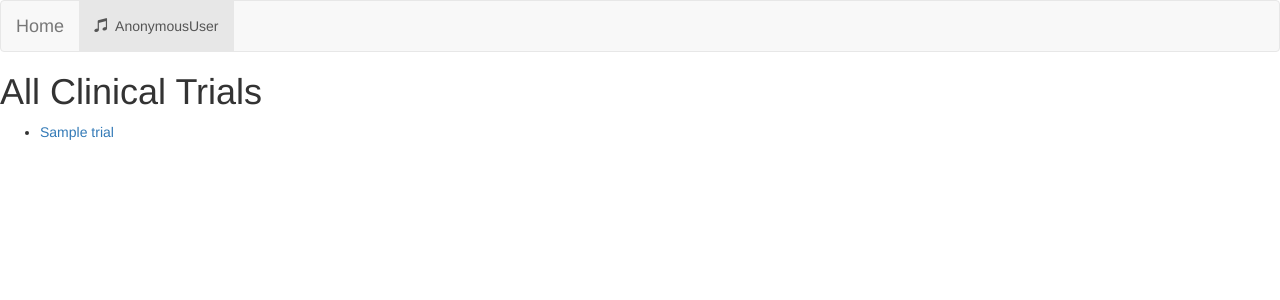
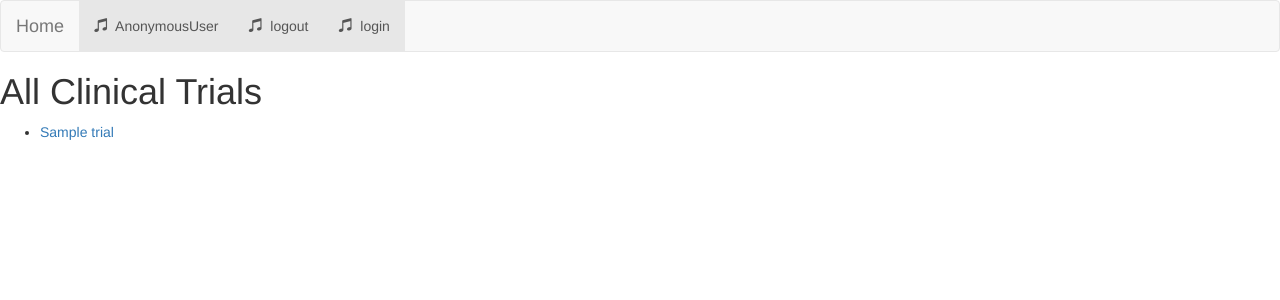
Before and after one commit to wongdaniel8/ClinicalTrials, a Django app: template clinicaltrials/templates/clinicaltrials/index.html in a window 1280 px wide. Shown: the top 300 px of the page. Run offline with Django 3.2, Linux system fonts and the light colour scheme; the template is opened without the code that fills it: most values are stand-ins (such as "Sample title", 1, 10 or a date in 2020); parts of the project's set-up code (start-up, migrations or seed data) failed here and were passed over; some libraries are stand-ins or nearby versions.

Commit message:
finished login/logout

```diff
--- a/clinicaltrials/templates/clinicaltrials/base.html
+++ b/clinicaltrials/templates/clinicaltrials/base.html
@@ -23,6 +23,21 @@
                     <span class="glyphicon glyphicon-music" aria-hidden="true"></span>&nbsp; {{user}}
                     </a>
                 </li>
+
+                <li class="active">
+                    <a href="{% url 'clinicaltrial:logout' %}">
+                    <span class="glyphicon glyphicon-music" aria-hidden="true"></span>&nbsp; logout
+                    </a>
+                </li>
+                <!-- only show login if not logged in  -->
+                {%if user.is_anonymous %}
+                <li class="active">
+                    <a href="{% url 'clinicaltrial:login' %}">
+                    <span class="glyphicon glyphicon-music" aria-hidden="true"></span>&nbsp; login
+                    </a>
+                </li>
+                {% endif %}
+
             </ul>
     </div>
 </nav>
--- a/clinicaltrials/urls.py
+++ b/clinicaltrials/urls.py
@@ -12,10 +12,10 @@ url(r'^$', views.index, name = 'index'),
 url(r'^register$', views.UserFormView.as_view(), name = 'register'),
 
 #/clinicaltrials/login
-url(r'^login$', views.login, name = 'login'),
+url(r'^login$', views.userlogin, name = 'login'),
 
 #/clinicaltrials/logout
-url(r'^logout$', views.logout, name = 'logout'),
+url(r'^logout$', views.userlogout, name = 'logout'),
 
 #/clinicaltrials/<trial ID>/ = 'detail' pattern
 url(r'^(?P<clinicaltrial_id>[0-9]+)/$', views.detail, name = "detail")
```
Also changed, not shown: clinicaltrials/templates/clinicaltrials/login.html (+8 -6 lines), clinicaltrials/views.py (+13 -8 lines), db.sqlite3.
